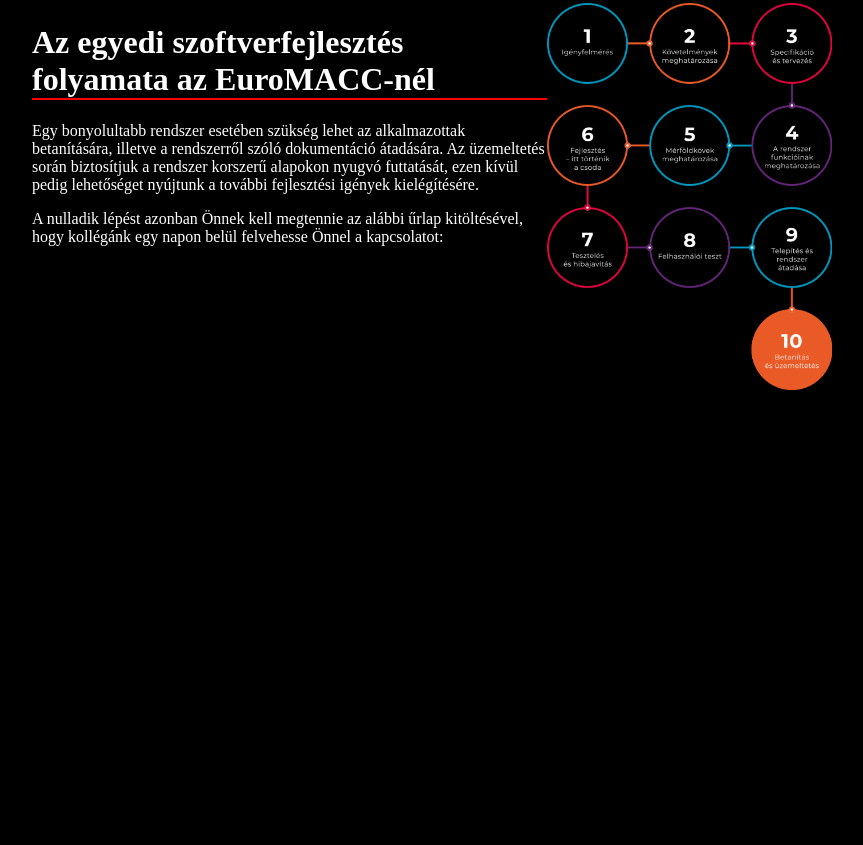
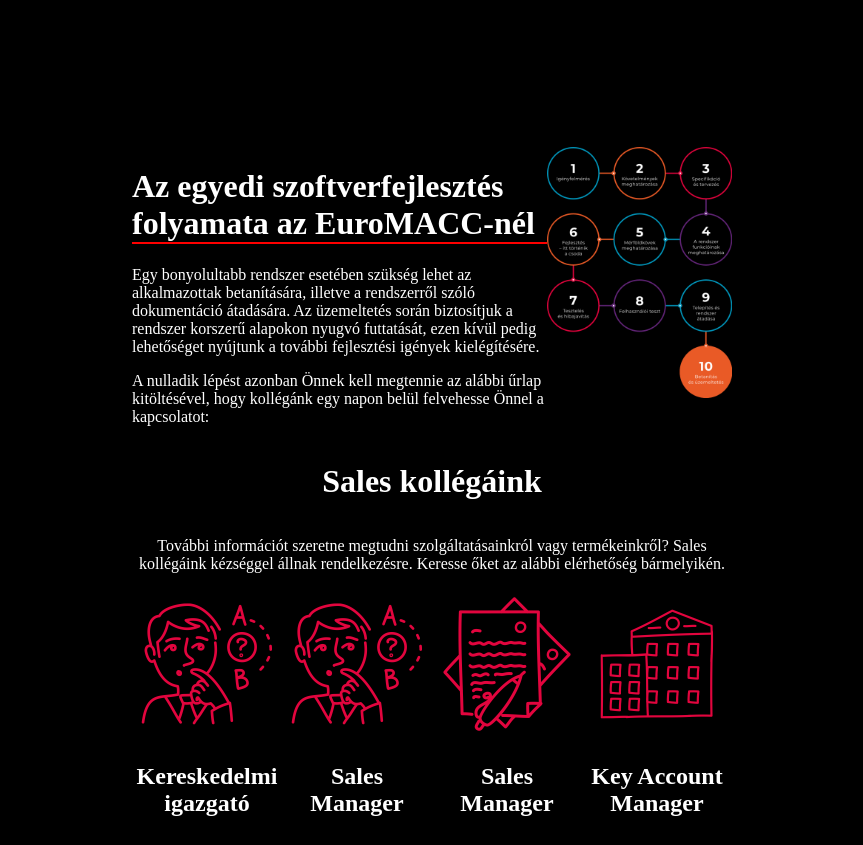
Before and after one commit to czifrusr/grid, a plain HTML site: page index.html in a window 1280 px wide. Shown: the part 952-1797 px from the top of the page, without its empty margins (208-1071 px from the left). Before the commit the page ends 1354 px from the top, so only its background shows below. Drawn offline with Linux system fonts and the light colour scheme.

Commit message:
feoltoltes

```diff
--- a/index.html
+++ b/index.html
@@ -70,6 +70,28 @@
                     <img src="folyamatabra-1-500x680.png" alt="folyamatábra">
                 </div>
             </div>
+            <div class="szoveg">
+                <h1>Sales kollégáink</h1>
+                <p>További információt szeretne megtudni szolgáltatásainkról vagy termékeinkről? Sales kollégáink kézséggel állnak rendelkezésre. Keresse őket az alábbi elérhetőség bármelyikén.</p>
+            </div>
+            <div class="sales">
+                <div class="kollega1">
+                    <img src="kep_1.png" alt="Ember">
+                    <h2>Kereskedelmi igazgató</h2>
+                </div>
+                <div class="kollega2">
+                    <img src="kep_1.png" alt="Ember">
+                    <h2>Sales Manager</h2>
+                </div>
+                <div class="kollega3">
+                    <img src="kep_2.png" alt="Ember">
+                    <h2>Sales Manager</h2>
+                </div>
+                <div class="kollega4">
+                    <img src="kep_3.png" alt="Ember">
+                    <h2>Key Account Manager</h2>
+                </div>
+            </div>
         </div>
     </body>
 </html>
--- a/stilus.css
+++ b/stilus.css
@@ -9,10 +9,42 @@
     grid-template-columns: auto auto auto;
     text-align: center;
     justify-content: space-evenly;
-    max-width: 800px;
+    max-width: 600px;
     margin: auto;
     padding-bottom: 200px;
 }
+
+.sales{
+    display: grid;
+    grid-template-columns: auto auto auto auto;
+    text-align: center;
+    justify-content: space-evenly;
+    max-width: 600px;
+    margin: auto;
+}
+
+.szoveg{
+    display: grid;
+    grid-template-columns: auto;
+    margin: auto;
+    max-width: 600px;
+    text-align: center;
+    justify-content: space-evenly;
+}
+
+.kollega1 img{
+    width: 150px;
+}
+.kollega2 img{
+    width: 150px;
+}
+.kollega3 img{
+    width: 150px;
+}
+.kollega4 img{
+    width: 150px;
+}
+
 .menu li{
     text-align: center;
     list-style-type: none;
@@ -75,7 +107,7 @@
     grid-template-columns: auto auto;
     text-align: center;
     justify-content: space-evenly;
-    max-width: 800px;
+    max-width: 600px;
     margin: auto;
 }
 
```
